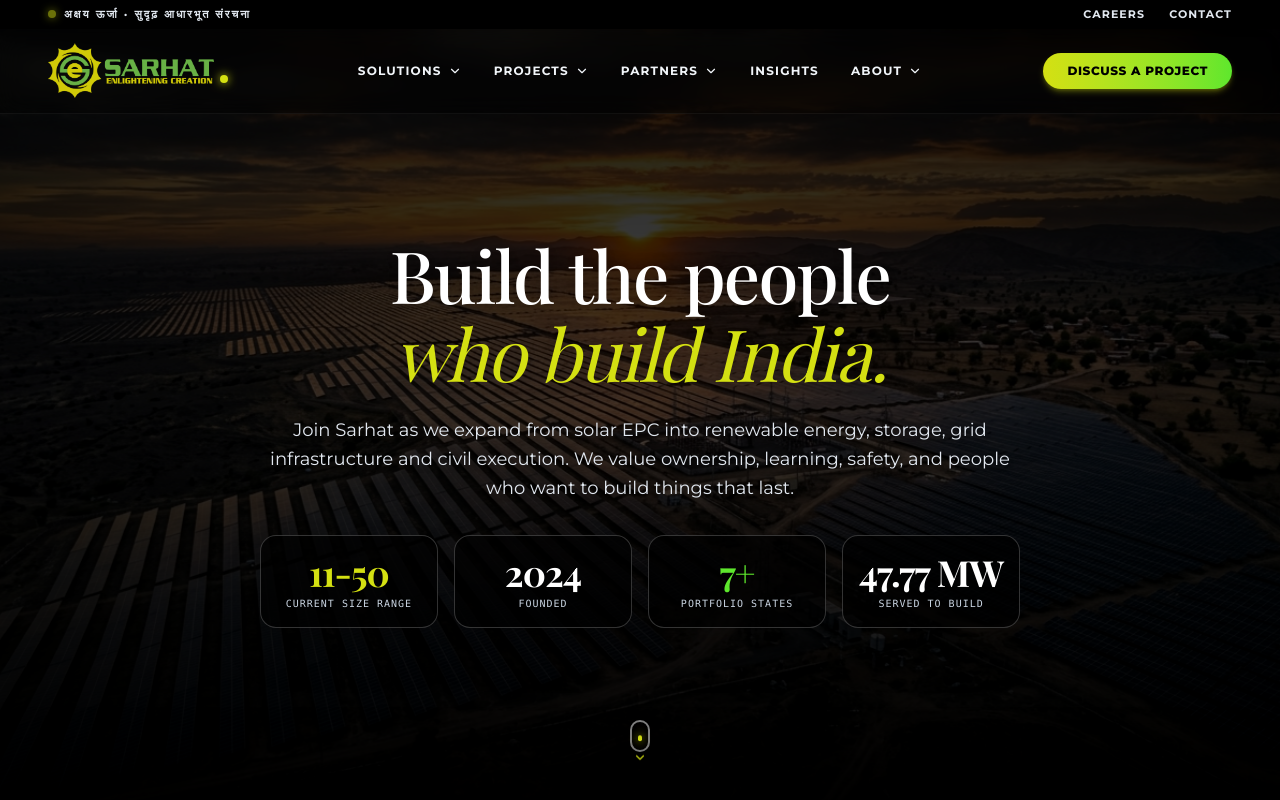
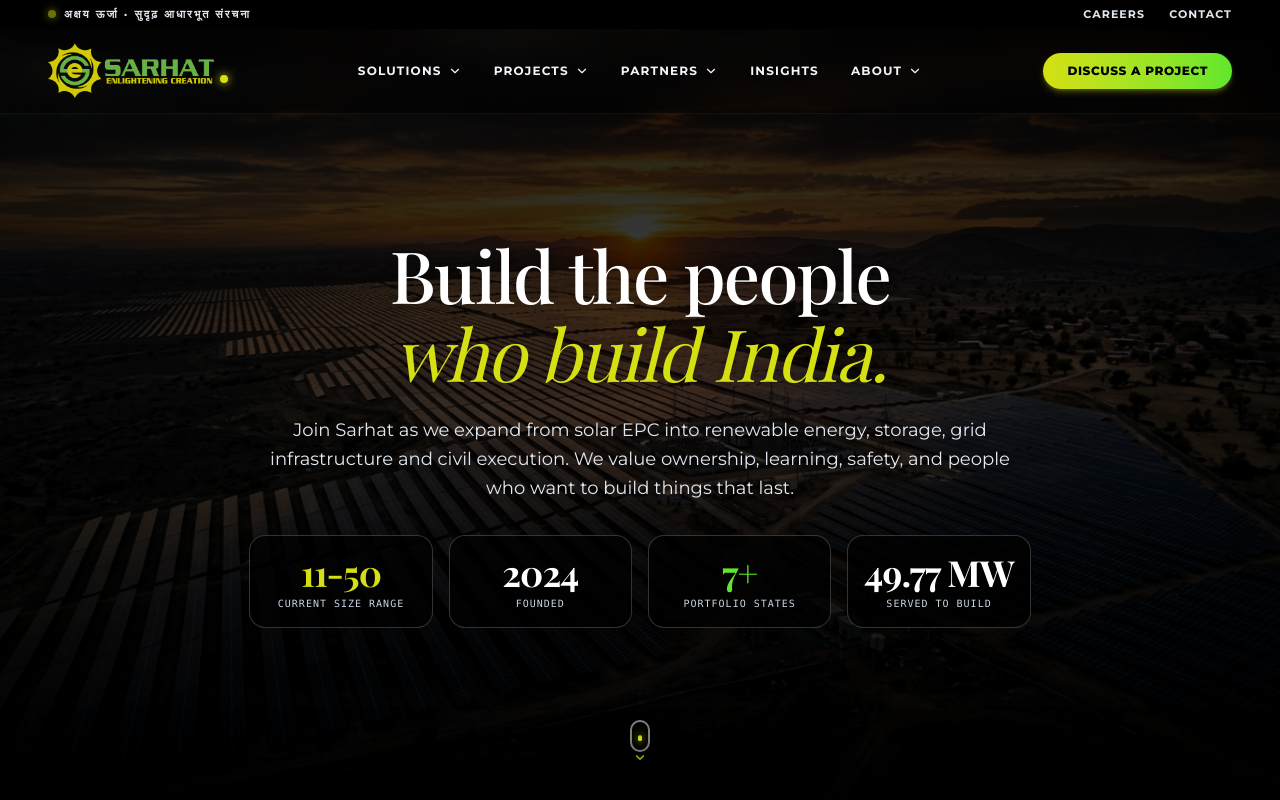
Before and after one commit to prolakshcell-it/Sarhat_Main_Website, a Next.js app: page /careers in a window 1280 px wide. Shown: the top 800 px of the page. Built offline with nearby package versions, Linux system fonts and the light colour scheme.

Commit message:
added code

```diff
--- a/src/app/careers/page.tsx
+++ b/src/app/careers/page.tsx
@@ -368,7 +368,7 @@
 
                   <div className="bg-black/75 backdrop-blur-xl border border-white/20 rounded-2xl p-4 text-center shadow-2xl">
                     <div className="font-serif-display text-3xl sm:text-4xl font-bold text-white tracking-tight mb-1">
-                      47.77 MW
+                      49.77 MW
                     </div>
                     <div className="text-[10px] font-mono text-slate-300 uppercase tracking-widest">
                       SERVED TO BUILD
--- a/src/components/MetricsTicker.tsx
+++ b/src/components/MetricsTicker.tsx
@@ -47,7 +47,7 @@
 export default function MetricsTicker() {
   const metrics = [
     {
-      value: "47.77 MW",
+      value: "49.77 MW",
       label: "SERVED TO BUILD",
       subText: "Utility & C&I Renewable Solar Capacity",
       icon: Zap,
--- a/src/components/WhyChooseUs.tsx
+++ b/src/components/WhyChooseUs.tsx
@@ -35,7 +35,7 @@
     {
       num: "04",
       title: "On-Time Commissioning Record",
-      badge: "47.77+ MW Installed",
+      badge: "49.77+ MW Installed",
       description:
         "Proven track record of completing complex utility solar parks, PM-KUSUM feeders, and C&I captive projects weeks ahead of statutory schedules with zero safety compromises.",
       icon: Clock,
@@ -44,7 +44,7 @@
 
   const summaryStats = [
     { label: "DISCOM Clearance Rate", value: "100%" },
-    { label: "Turnkey Solar & BESS", value: "47.77+ MW" },
+    { label: "Turnkey Solar & BESS", value: "49.77+ MW" },
     { label: "Pan-India Core Footprint", value: "7+ States" },
     { label: "Operational Safety Score", value: "Zero Incidents" },
   ];
```
